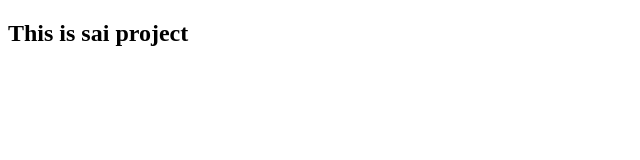
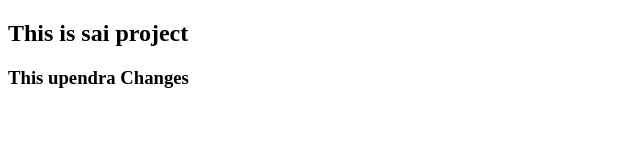
Before and after one commit to SaiTeja0545/collab, a plain HTML site: page index.html in a window 1280 px wide. Shown: the whole page, without its empty margins (0-640 px from the left). Drawn offline with Linux system fonts and the light colour scheme.

Commit message:
upendraChanges

```diff
--- a/index.html
+++ b/index.html
@@ -7,5 +7,6 @@
 </head>
 <body>
     <h2>This is sai project</h2>
+    <h3> This upendra Changes</h3>
 </body>
 </html>
```
